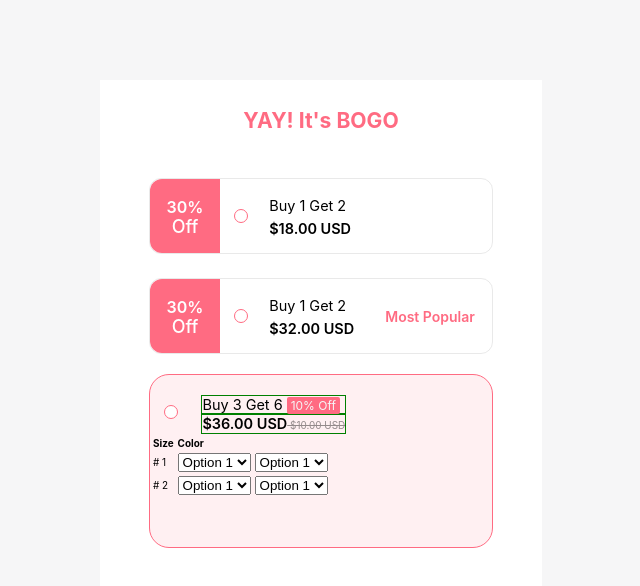
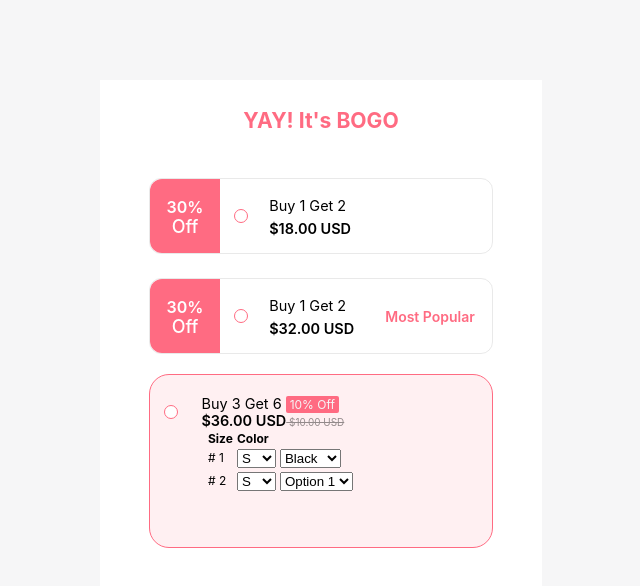
Before and after one commit to Koundu/proveway, a plain HTML site: page index.html in a window 1280 px wide. Shown: the whole page, without its empty margins (319-959 px from the left). Drawn offline with Linux system fonts and the light colour scheme.

Commit message:
Small Changes

```diff
--- a/index.html
+++ b/index.html
@@ -45,8 +45,8 @@
                     <table>
                         <thead>
                             <tr>
-                                <th>Size</th>
-                                <th>Color</th>
+                                <th id="heading">Size</th>
+                                <th id="heading">Color</th>
                             </tr>
                         </thead>
                         <tbody>
@@ -54,16 +54,17 @@
                                 <td># 1</td>
                                 <td>
                                     <select name="row1_col1">
-                                        <option value="Option 1">Option 1</option>
-                                        <option value="Option 2">Option 2</option>
-                                        <option value="Option 3">Option 3</option>
+                                        <option value="Option 1">S</option>
+                                        <option value="Option 2">L</option>
+                                        <option value="Option 3">XL</option>
                                     </select>
                                 </td>
                                 <td>
                                     <select name="row1_col2">
-                                        <option value="Option 1">Option 1</option>
-                                        <option value="Option 2">Option 2</option>
-                                        <option value="Option 3">Option 3</option>
+                                        <option value="Option 1">Black</option>
+                                        <option value="Option 2">Red</option>
+                                        <option value="Option 3">Green</option>
+                                        <option value="Option 3">Yellow</option>
                                     </select>
                                 </td>
                             </tr>
@@ -71,9 +72,10 @@
                                 <td># 2</td>
                                 <td>
                                     <select name="row2_col1">
-                                        <option value="Option 1">Option 1</option>
-                                        <option value="Option 2">Option 2</option>
-                                        <option value="Option 3">Option 3</option>
+                                        <option value="Option 1">S</option>
+                                        <option value="Option 2">L</option>
+                                        <option value="Option 3">XL</option>
+                                        <option value="Option 3">xxl</option>
                                     </select>
                                 </td>
                                 <td>
--- a/styles.css
+++ b/styles.css
@@ -181,14 +181,19 @@ input[type="radio"]:hover{
     margin-left: 20px;
 }
 .article-selection > #info > p{
-    border: 1px solid green;
     margin: 0px;
 }
 
 form{
-    font-family: Inter;
+    font-family: 'Inter',sans-serif;
     font-size: 9.94px;
     font-weight: 400;
     line-height: 12.03px;
     text-align: left;
+    margin-left: 55px;
 }
+
+th,td{
+    font-family: 'Inter',sans-serif;
+    font-size: 12px;
+}
```
